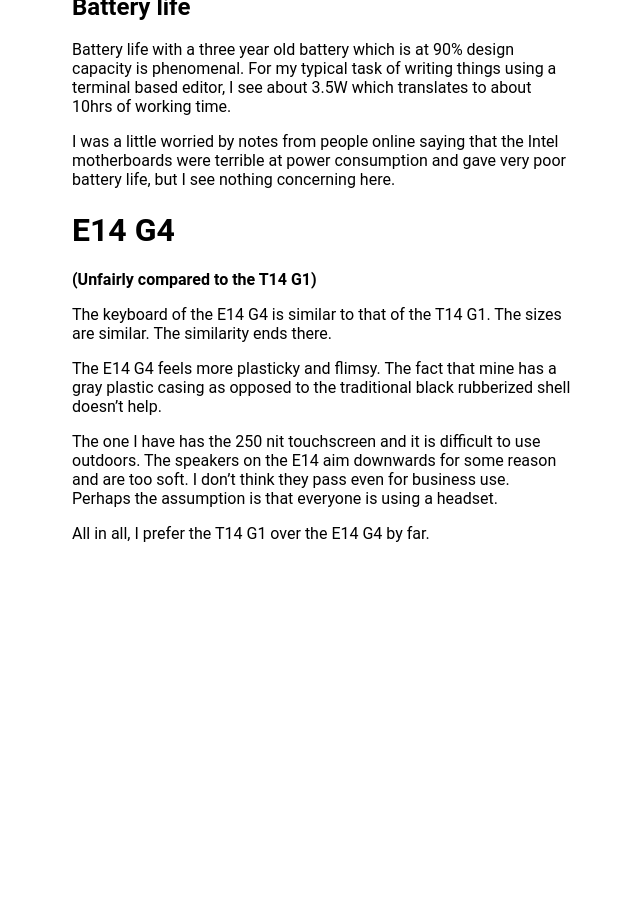
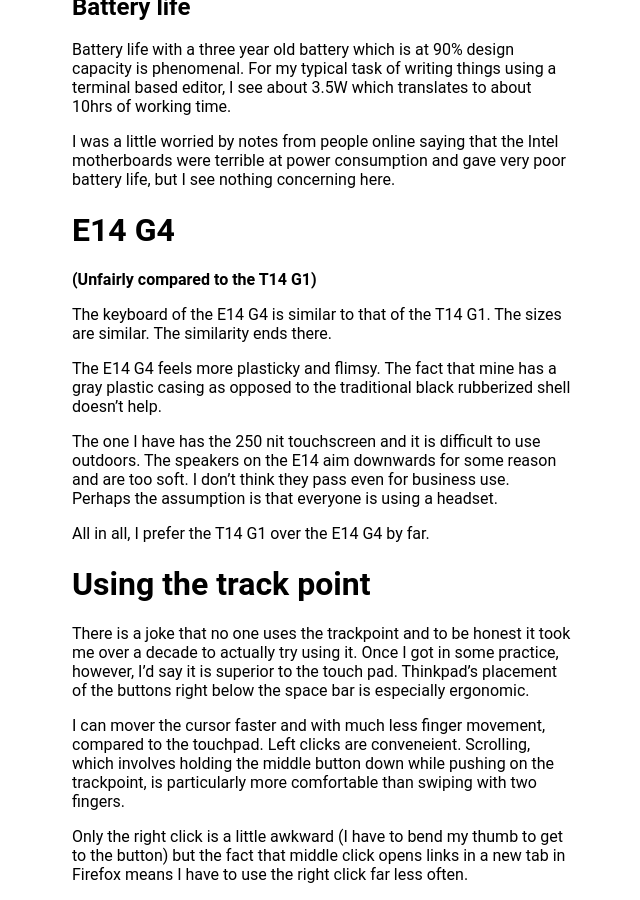
Before and after one commit to kghose/kghose.github.io, a Jekyll site: the page built from linux-tips/thinkpads.md, in a window 1280 px wide and 900 px high, scrolled down 1452 px. Shown: the whole window, without its empty margins (318-958 px from the left). Built offline with Jekyll 4.4.1, drawn with Linux system fonts in a browser that asks for light colours; before the commit the page ends 2011 px from its top, so only the background shows below that.

Commit message:
Notes on the trackpoint.

```diff
--- a/linux-tips/thinkpads.md
+++ b/linux-tips/thinkpads.md
@@ -92,3 +92,19 @@ think they pass even for business use. Perhaps the assumption is that everyone
 is using a headset.
 
 All in all, I prefer the T14 G1 over the E14 G4 by far.
+
+# Using the track point
+
+There is a joke that no one uses the trackpoint and to be honest it took me over
+a decade to actually try using it. Once I got in some practice, however, I'd say
+it is superior to the touch pad. Thinkpad's placement of the buttons right below
+the space bar is especially ergonomic.
+
+I can mover the cursor faster and with much less finger movement, compared to
+the touchpad. Left clicks are conveneient. Scrolling, which involves holding the
+middle button down while pushing on the trackpoint, is particularly more
+comfortable than swiping with two fingers.
+
+Only the right click is a little awkward (I have to bend my thumb to get to the
+button) but the fact that middle click opens links in a new tab in Firefox means
+I have to use the right click far less often.
```
